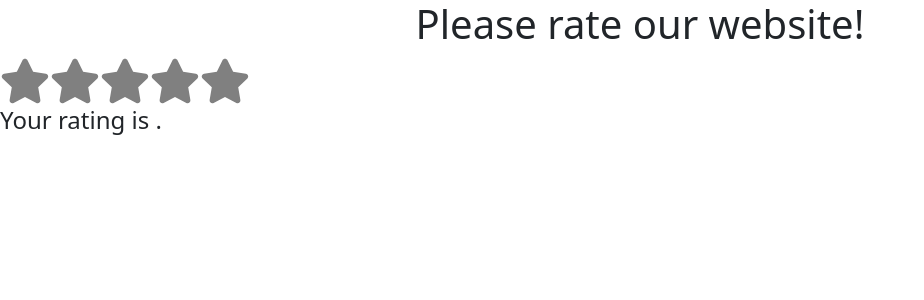
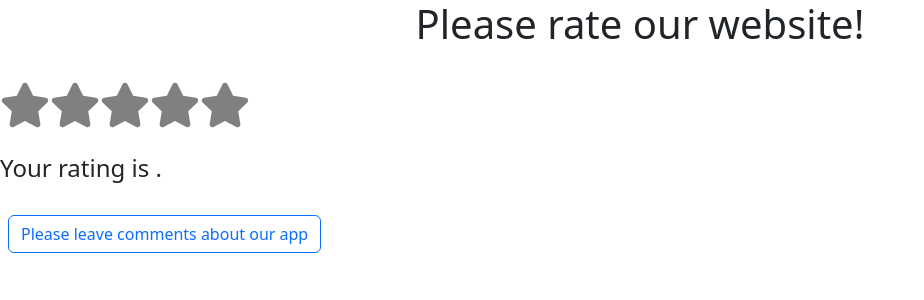
Before and after one commit to AJmints/IntelliJAC-LiftOff, a React (Create React App) app in the folder frontend_intellijac/intellijac-frontend/: page /rating in a window 1280 px wide. Shown: the top 300 px of the page, without its empty margins (0-924 px from the left). Built offline with nearby package versions, Linux system fonts and the light colour scheme.

Commit message:
linked usercomment box in rating page

```diff
--- a/frontend_intellijac/intellijac-frontend/src/components/Rating.js
+++ b/frontend_intellijac/intellijac-frontend/src/components/Rating.js
@@ -1,6 +1,7 @@
 import React, {useState} from "react";
 import './Rating.css';
 import { FaStar } from "react-icons/fa";
+import { Link } from "react-router-dom";
 
 function Ratings() {
 
@@ -25,6 +26,7 @@ function Ratings() {
         //<body>
             <div>
                 <h1>Please rate our website!</h1>
+                <br></br>
                 {/* mapped over 5 items using an empty array */}
                 {/* added iterator i as another argument/parameter to assign each star a number. i+1 b/c arrays starts at 0 and we want 1 to start */}
                 {[...Array(5)].map((star, i) => {
@@ -42,7 +44,16 @@ function Ratings() {
                     );
                 })}
 
+                <br></br>
+                <br></br>
                 <h4> Your rating is {rating}.</h4>
+
+                {/* added link to comment box */}
+                <br></br>
+                <Link className="btn btn-outline-primary mx-2" to={"/userComment/"}>
+                    Please leave comments about our app
+                </Link>
+
             </div>
 
         //</body>
```
